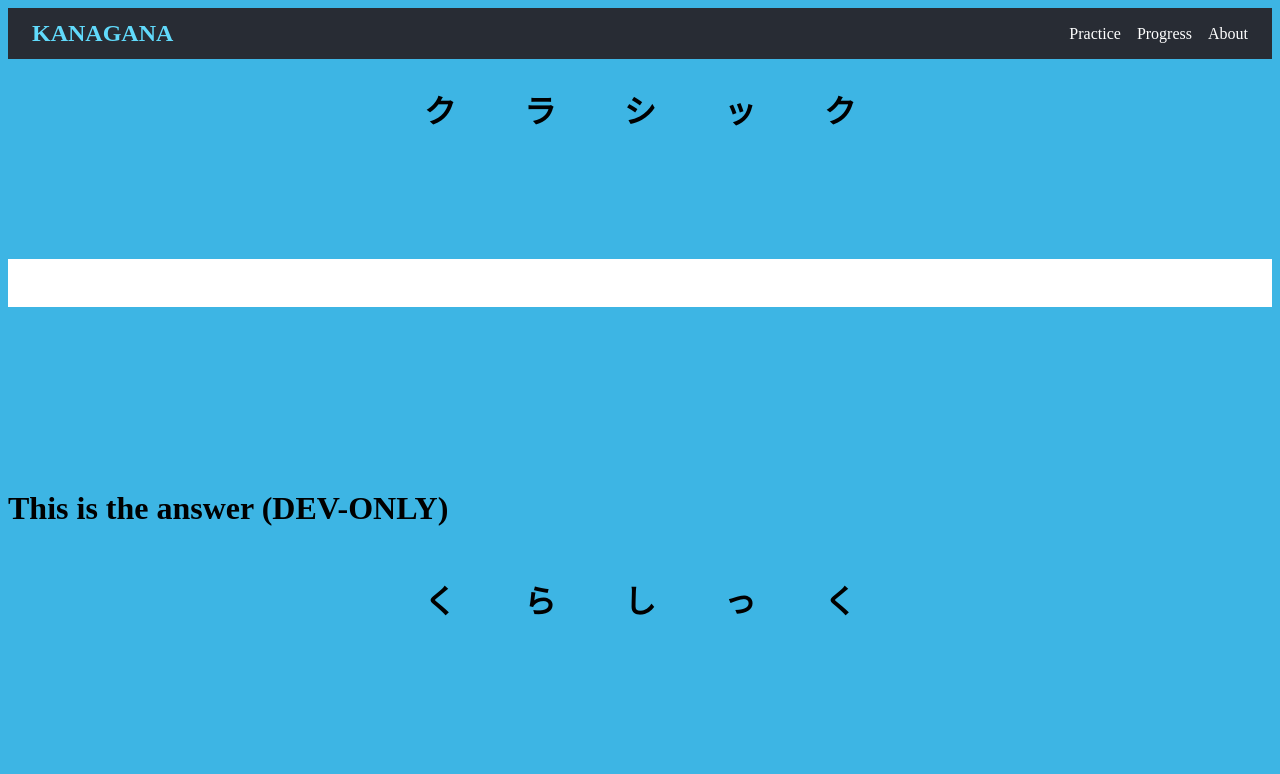
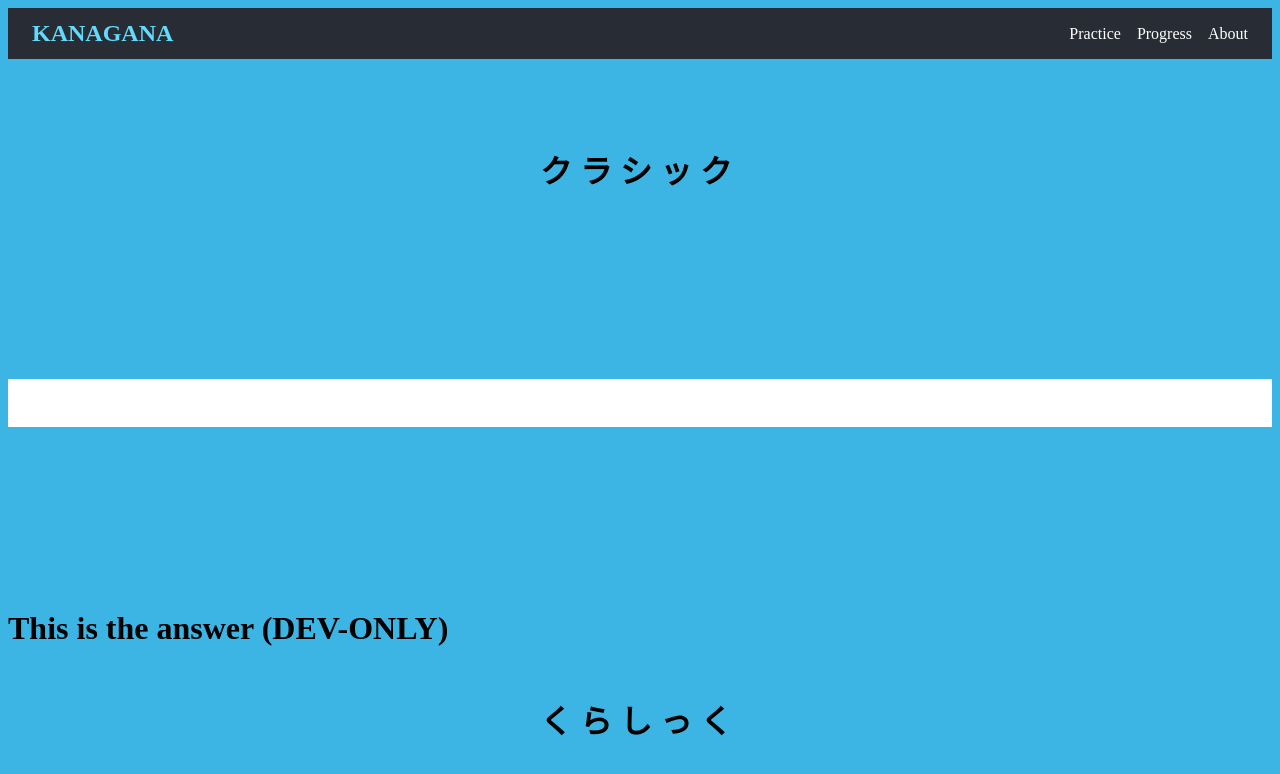
Before and after one commit to NguyenHChinh/kanagana, a React (Vite) app in the folder kanagana/: page /practice in a window 1280 px wide. Both pictures are taken after a click on the button "カタカナ". Shown: the top 774 px of the page. Built offline with nearby package versions, Linux system fonts and the light colour scheme.

Commit message:
Styling changes; styling refactoring into separate sheets

```diff
--- /dev/null
+++ b/kanagana/src/components/KanaBox.css
@@ -0,0 +1,7 @@
+.kana-box{
+    /* background-color: gray; */
+    width: 2.5em;
+    /* display: flex;
+    justify-content: center;
+    align-items: center;    */
+}
--- a/kanagana/src/components/KanaBox.jsx
+++ b/kanagana/src/components/KanaBox.jsx
@@ -1,6 +1,5 @@
 import { useState, useEffect } from "react";
-import { useParams } from "react-router-dom";
-import props from "prop-types";
+import './Kanabox.css';
 
 function KanaBox(props) {
 
--- /dev/null
+++ b/kanagana/src/components/KanaSelect.css
@@ -0,0 +1,28 @@
+.kana-select{
+    font-size: 4rem;
+    font-weight: 900;
+    color: white;
+    margin-top: 20px;
+    margin-bottom: 20px;
+    text-shadow: 2px 2px 4px rgba(0, 0, 0, 0.5);
+    font-family: 'Arial', sans-serif;
+    letter-spacing: 2px;
+
+    background-color: transparent;
+    border: none;
+}
+
+.kana-select:hover{
+    color: rgb(255, 255, 255);
+    text-shadow: 2px 2px 4px rgba(0, 0, 0, 0.8);
+    transition: color 0.3s ease, text-shadow 0.2s ease;
+    cursor: pointer;
+    transform: scale(1.05);
+}
+
+.kana-select-container{
+    display: flex;
+    justify-content: center;
+    height: 100vh;
+    flex-direction: column;
+}
--- a/kanagana/src/components/KanaSelect.jsx
+++ b/kanagana/src/components/KanaSelect.jsx
@@ -1,4 +1,5 @@
 import { useNavigate } from "react-router-dom";
+import './KanaSelect.css';
 
 function KanaSelect() {
     const navigate = useNavigate();
--- a/kanagana/src/components/WordSelector.css
+++ b/kanagana/src/components/WordSelector.css
@@ -7,3 +7,11 @@
     justify-content: center;
     align-items: center;
 }
+
+.question-container{
+    height: 40vh;
+    display: flex;
+    justify-content: center;
+    align-items: center;
+    flex-direction: column;
+}
--- a/kanagana/src/components/WordSelector.jsx
+++ b/kanagana/src/components/WordSelector.jsx
@@ -104,6 +104,7 @@ function WordSelector() {
 
     return(
         <>
+            <div className="question-container">
                 <div className="word-container">
                     {brokenUpWord.map((char, index) =>
                             <KanaBox char={char} key={index}/>
@@ -116,6 +117,7 @@ function WordSelector() {
                             <KanaBox char={char} key={index}/>
                         )
                     }
+                </div>
             </div>
 
 
--- a/kanagana/src/index.css
+++ b/kanagana/src/index.css
@@ -1,43 +1,3 @@
 body{
     background-color: rgb(61, 181, 228);
 }
-
-.kana-select{
-    font-size: 4rem;
-    font-weight: 900;
-    color: white;
-    margin-top: 20px;
-    margin-bottom: 20px;
-    text-shadow: 2px 2px 4px rgba(0, 0, 0, 0.5);
-    font-family: 'Arial', sans-serif;
-    letter-spacing: 2px;
-
-    background-color: transparent;
-    border: none;
-}
-
-.kana-select:hover{
-    color: rgb(255, 255, 255);
-    text-shadow: 2px 2px 4px rgba(0, 0, 0, 0.8);
-    transition: color 0.3s ease, text-shadow 0.2s ease;
-    cursor: pointer;
-    transform: scale(1.05);
-}
-
-.kana-select-container{
-    display: flex;
-    justify-content: center;
-    height: 100vh;
-    flex-direction: column;
-}
-
-.word-container{
-    display: flex;
-    flex-direction: row;
-}
-
-.kana-box{
-    width: 100px;
-    display: flex;
-    justify-content: center;
-}
```
Lines whose indentation alone changed are shown as unchanged.
